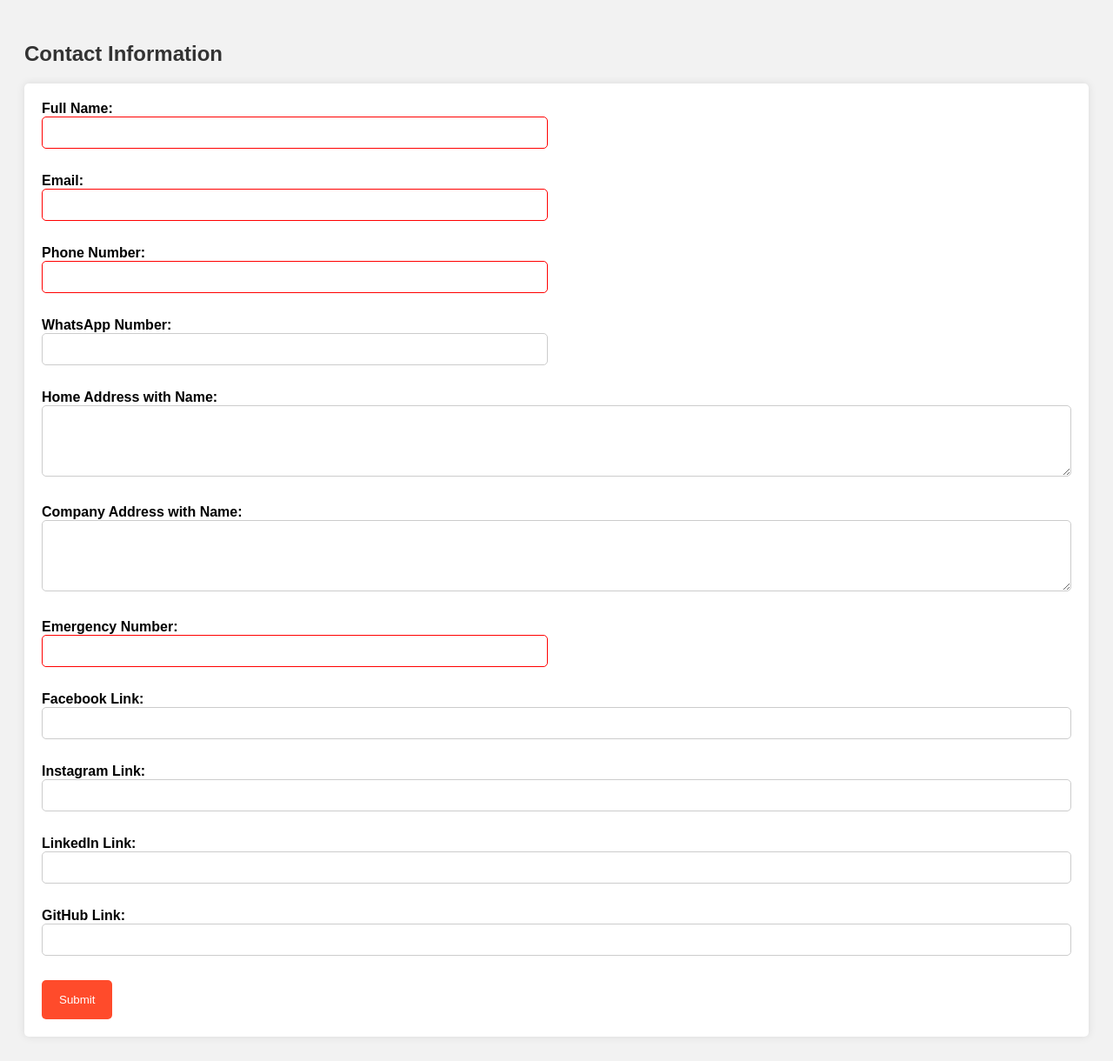
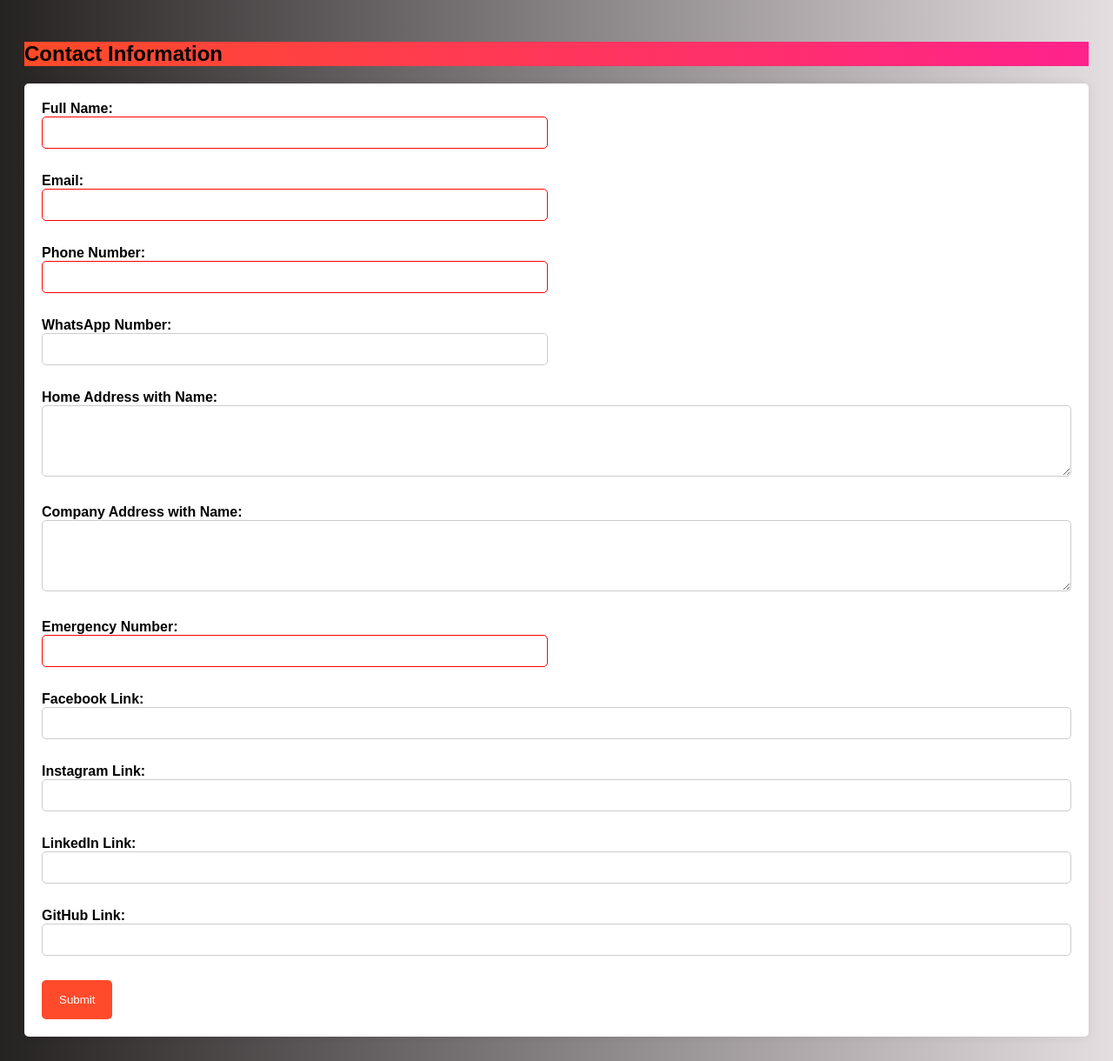
Before and after one commit to ad-abir/SmartCard-v2, a PHP site: page /info.php in a window 1280 px wide. Shown: the whole page at 87% size. Run offline with PHP 8.4, Linux system fonts and the light colour scheme.

Commit message:
small change in style

```diff
--- a/info.css
+++ b/info.css
@@ -2,12 +2,12 @@
 
 body {
     font-family: Arial, sans-serif;
-    background-color: #f2f2f2;
+    background: linear-gradient(to right, #252222, #e5dee1);
     padding: 20px;
 }
 
 h2 {
-    color: #333;
+    background: linear-gradient(to right, #ff4b28, #ff228c);
 }
 
 form {
```
